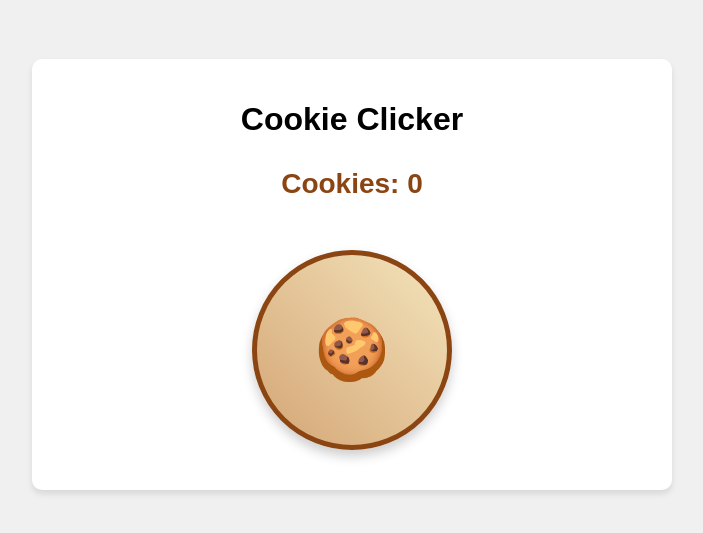
After one commit to SuzakuSar/SummerLockIn, a Flask app: page /clickergame/ in a window 1280 px wide. The commit adds this page. Shown: the top 533 px of the page, without its empty margins (288-991 px from the left). Run offline with Flask 3, Linux system fonts and the light colour scheme.

Commit message:
after 10 years of development, the clicker game

```diff
--- a/app.py
+++ b/app.py
@@ -1,9 +1,11 @@
 from website import create_app
 import time
 
-from flask import Flask, render_template, url_for
+from flask import Flask, render_template, url_for, request, jsonify, session, redirect
 
 app = create_app()
+app.secret_key = 'shh_its_a_secret'
+
 
 if __name__ == "__main__":
     app.run(debug=True)
--- a/website/__init__.py
+++ b/website/__init__.py
@@ -6,8 +6,10 @@ def create_app():
 
     from .home import home
     from .helloWorld import helloWorld
+    from .clickerGame import clickerGame
 
     app.register_blueprint(home, url_prefix='/')
     app.register_blueprint(helloWorld, url_prefix='/')
+    app.register_blueprint(clickerGame, url_prefix='/clickergame')
 
     return app
--- /dev/null
+++ b/website/clickerGame.py
@@ -0,0 +1,40 @@
+from flask import Blueprint, render_template, request, jsonify, session
+# Flask - the main web framework class
+# render_template - function to display HTML files
+# request - handles incoming data from web browser
+# jsonify - converts Python data to JSON format for sending back to browser
+# session - stores data for each user's visit (like cookies between page loads)
+
+
+
+clickerGame = Blueprint('clickerGame', __name__)
+
+@clickerGame.route('/')
+# @clickerGame.route('/') means "when someone visits the homepage (just the domain)"
+# This is a decorator - it modifies the function below it
+
+def clicker_Game():
+
+
+    if 'cookies' not in session:
+        # Check if 'cookies' key exists in the user's session
+        session['cookies'] = 0
+        # If not, create it and set to 0
+        # session is like a dictionary that remembers data for each user
+
+    return render_template('clickerGame.html')
+
+@clickerGame.route('/click', methods=['POST'])
+# This route only accepts POST requests (not GET)
+# POST is used when we're sending data or making changes
+def click_cookie():
+    # This function runs when someone clicks the cookie
+
+    session['cookies'] = session.get('cookies', 0) + 1
+    # session.get('cookies', 0) gets the current cookie count
+    # If 'cookies' doesn't exist, it returns 0 (the default)
+    # We add 1 to it (for the click) and save it back to session
+
+    return jsonify({'cookies': session['cookies']})
+    # jsonify creates a JSON response like: {"cookies": 5}
+    # This gets sent back to the browser's JavaScript
--- a/website/templates/base.html
+++ b/website/templates/base.html
@@ -8,10 +8,9 @@
       href= "{{ url_for('static',
       filename='css/style.css')}}"
     />
-    <h1 style="text-align: center;">{% block head %}{% endblock %}</h1>
+    <h1 style="text-align: center;">{% block header %}{% endblock %}</h1>
+    {% block head %}{% endblock %}
   </head>
   <br>
   {% block body %}{% endblock %}
-  <br>
-  {% block body2 %}{% endblock %}
 </html>
--- /dev/null
+++ b/website/templates/clickerGame.html
@@ -0,0 +1,162 @@
+{% extends 'base.html' %}
+
+{% block header %}{% endblock %}
+
+{% block head %}
+    <title>Cookie Clicker</title>
+    <!-- Text that appears in the browser tab -->
+
+    <style>
+        /* CSS styles - these control how everything looks */
+
+        body {
+            /* Styles the entire page background */
+            font-family: Arial, sans-serif;  /* Use Arial font, fallback to any sans-serif */
+            text-align: center;              /* Center all text */
+            background-color: #f0f0f0;       /* Light gray background */
+            margin: 0;                       /* Remove default spacing around page */
+            padding: 20px;                   /* Add 20px of inner spacing */
+        }
+
+        .game-container {
+            /* Styles the main game box */
+            max-width: 600px;                /* Maximum width of 600 pixels */
+            margin: 0 auto;                  /* Center the container horizontally */
+            background: white;               /* White background */
+            border-radius: 10px;             /* Rounded corners */
+            padding: 20px;                   /* 20px spacing inside the box */
+            box-shadow: 0 4px 6px rgba(0,0,0,0.1);  /* Drop shadow effect */
+            /* box-shadow: horizontal, vertical, blur, color with transparency */
+        }
+
+        .cookie-display {
+            /* Styles the "Cookies: X" text */
+            font-size: 28px;                 /* Large text */
+            margin: 30px 0;                  /* 30px space above and below */
+            font-weight: bold;               /* Make text bold */
+            color: #8B4513;                  /* Brown color (saddle brown) */
+        }
+
+        .cookie-button {
+            /* Styles the clickable cookie */
+            width: 200px;                    /* 200 pixels wide */
+            height: 200px;                   /* 200 pixels tall (makes it square) */
+            border-radius: 50%;              /* 50% makes it perfectly round */
+            background: linear-gradient(45deg, #D4A574, #F4E4BC);  /* Gradient background */
+            /* linear-gradient: smooth color transition at 45 degree angle */
+            /* From tan (#D4A574) to light beige (#F4E4BC) */
+            border: 5px solid #8B4513;       /* 5px solid brown border */
+            font-size: 60px;                 /* Large emoji size */
+            cursor: pointer;                 /* Show hand cursor when hovering */
+            margin: 20px;                    /* 20px space around the button */
+            box-shadow: 0 6px 12px rgba(0,0,0,0.2);  /* Drop shadow */
+            transition: transform 0.1s;      /* Smooth animation when size changes */
+            display: inline-block;           /* Allow transforms to work properly */
+        }
+
+        .cookie-button:hover {
+            /* What happens when mouse hovers over cookie */
+            transform: scale(1.05);          /* Make 5% bigger */
+        }
+
+        .cookie-button:active {
+            /* What happens when cookie is being clicked */
+            transform: scale(0.95);          /* Make 5% smaller */
+        }
+    </style>
+{% endblock %}
+
+{% block body %}
+    <!-- <body> contains everything visible on the page -->
+
+    <div class="game-container">
+        <!-- A div with the class "game-container" - gets styled by CSS above -->
+
+        <h1>Cookie Clicker</h1>
+        <!-- Main heading - <h1> is the largest heading -->
+
+        <div class="cookie-display">
+            <!-- Container for the cookie count display -->
+            Cookies: <span id="cookie-count">0</span>
+            <!-- <span> is inline text with an ID so JavaScript can find it -->
+            <!-- id="cookie-count" lets us target this specific element -->
+        </div>
+
+        <button class="cookie-button" onclick="clickCookie()">🍪</button>
+        <!-- <button> creates a clickable button -->
+        <!-- class="cookie-button" applies our CSS styles -->
+        <!-- onclick="clickCookie()" runs JavaScript function when clicked -->
+        <!-- 🍪 is the cookie emoji that appears on the button -->
+    </div>
+
+    <script>
+        /* JavaScript code - this makes the page interactive */
+
+        let cookies = 0;
+        /* Declare a variable to store the cookie count */
+        /* 'let' creates a variable that can change */
+        /* Initialize to 0 */
+
+        // Load initial cookie count from server
+        window.onload = function() {
+            /* window.onload runs when the page finishes loading */
+            /* This is an anonymous function (function without a name) */
+
+            // Just set to 0 initially, no need to fetch
+            cookies = 0;           /* Set our variable to 0 */
+            updateDisplay();       /* Call function to update what user sees */
+        };
+
+        function updateDisplay() {
+            /* This function updates the number shown on screen */
+
+            document.getElementById('cookie-count').textContent = cookies;
+            /* document.getElementById('cookie-count') finds the <span> with id="cookie-count" */
+            /* .textContent sets the text inside that element */
+            /* = cookies puts our current cookie count there */
+        }
+
+        function clickCookie() {
+            /* This function runs when the cookie button is clicked */
+
+            console.log("Cookie clicked! Current count:", cookies);  // Debug message
+
+            fetch("{{ url_for('clickerGame.click_cookie') }}", {  // Use Flask's url_for
+                /* fetch() sends a request to our Flask server */
+                /* '/click' is the URL endpoint we defined in Flask */
+
+                method: 'POST',
+                /* Use POST method (sending data, not just getting) */
+
+                headers: {
+                    /* Headers provide extra information about our request */
+                    'Content-Type': 'application/json',
+                    /* Tells server we're sending JSON data */
+                }
+            })
+            .then(response => {
+                console.log("Server responded:", response.status);  // Debug
+                return response.json();
+            })
+            /* .then() handles what happens when server responds */
+            /* response.json() converts the response to JavaScript object */
+
+            .then(data => {
+                /* This runs when we successfully get data back */
+                /* 'data' contains the JSON from our Flask server */
+
+                console.log("Data received:", data);  // Debug message
+                cookies = data.cookies;
+                /* Update our cookie variable with the new count from server */
+
+                updateDisplay();
+                /* Update what the user sees on screen */
+            })
+            .catch(error => {
+                /* .catch() handles any errors that occur */
+                console.error('Error:', error);
+                /* Log the error to browser's developer console */
+            });
+        }
+    </script>
+{% endblock %}
--- a/website/templates/helloWorld.html
+++ b/website/templates/helloWorld.html
@@ -1,7 +1,7 @@
 {% extends 'base.html' %}
+
+{% block header %}{% endblock %}
 
 {% block head %}{% endblock %}
 
-{% block body %}<body>World!!</body>{% endblock %}
-
-'{% block body2 %}{% endblock %}
+{% block body %}<body>Hello World!!</body>{% endblock %}
--- a/website/templates/supWorld.html
+++ b/website/templates/supWorld.html
@@ -1,7 +1,7 @@
 {% extends 'base.html' %}
+
+{% block header %}{% endblock %}
 
 {% block head %}{% endblock %}
 
 {% block body %}<body>Sup' World</body>{% endblock %}
-
-{% block body2 %}{% endblock %}
```
Also changed, not shown: website/templates/home.html (+11 -3 lines), website/helloWorld.py (line endings or trailing spaces).
